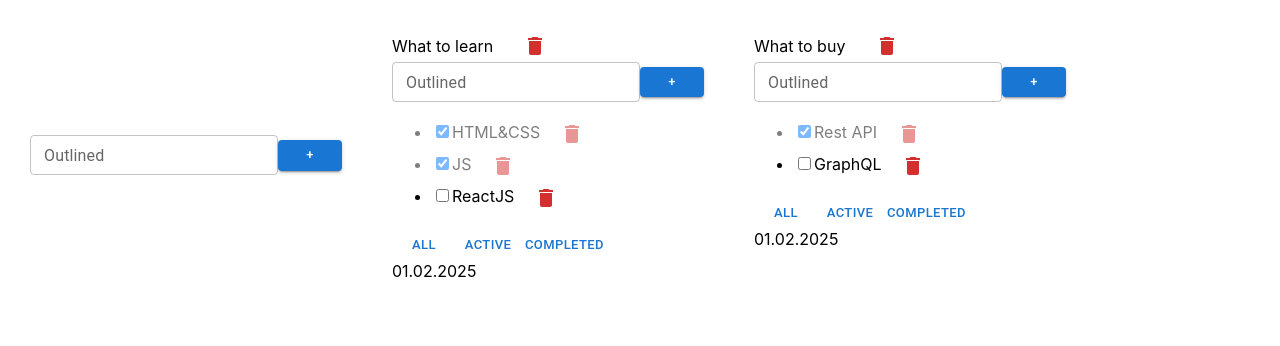
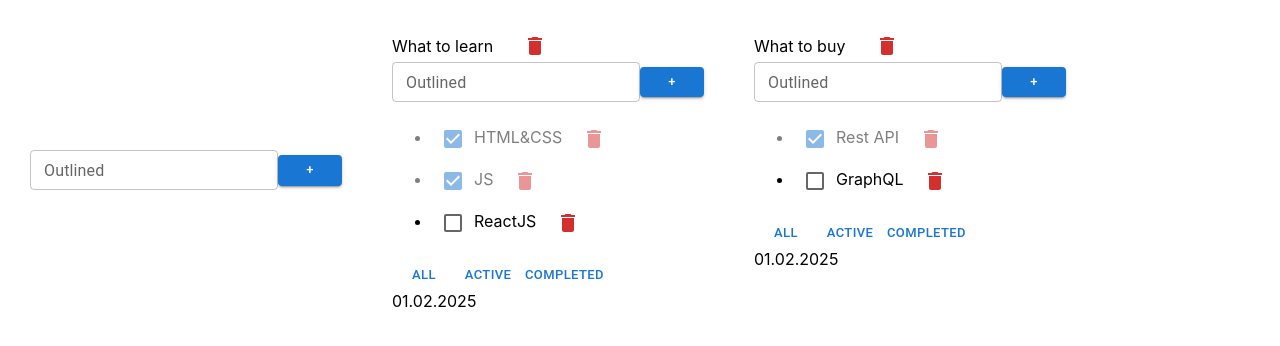
Before and after one commit to FillArt/todo-vite, a React (Vite) app: page / in a window 1280 px wide. Shown: the top 346 px of the page. Built offline with nearby package versions, Linux system fonts and the light colour scheme.

Commit message:
style: replaced the checkbox with a checkbox from Material UI

```diff
--- a/src/TodoListItem.tsx
+++ b/src/TodoListItem.tsx
@@ -4,6 +4,7 @@ import './App.css'
 import {CreateItemForm} from "./CreateItemForm.tsx";
 import {EditableSpan} from "./EditableSpan.tsx";
 import DeleteIcon from '@mui/icons-material/Delete'
+import Checkbox from "@mui/material/Checkbox";
 
 type TodoListProps = {
     todo: Todolist,
@@ -74,7 +75,7 @@ export const TodoListItem = ({
 
                         return (
                             <li key={task.id} className={task.isDone ? 'is-done' : ''}>
-                                <input type="checkbox" checked={task.isDone} onChange={changeTaskStatusHandler}/>
+                                <Checkbox checked={task.isDone} onChange={changeTaskStatusHandler} />
                                 <EditableSpan value={task.title} onChange={changeTaskTitleHandler} />
                                 <ButtonBase onClick={() => deleteTaskHandler()} color={'error'} style={'text'}>
                                     <DeleteIcon/>
```
